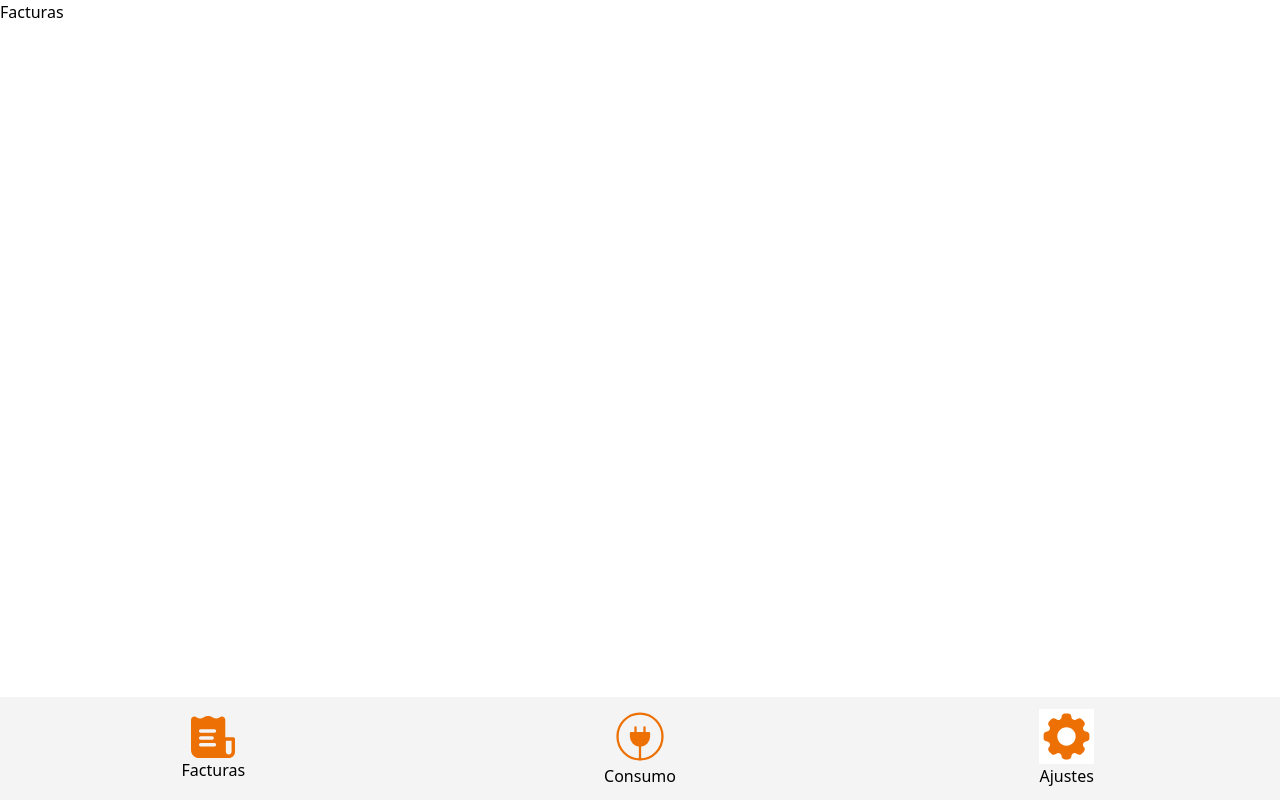
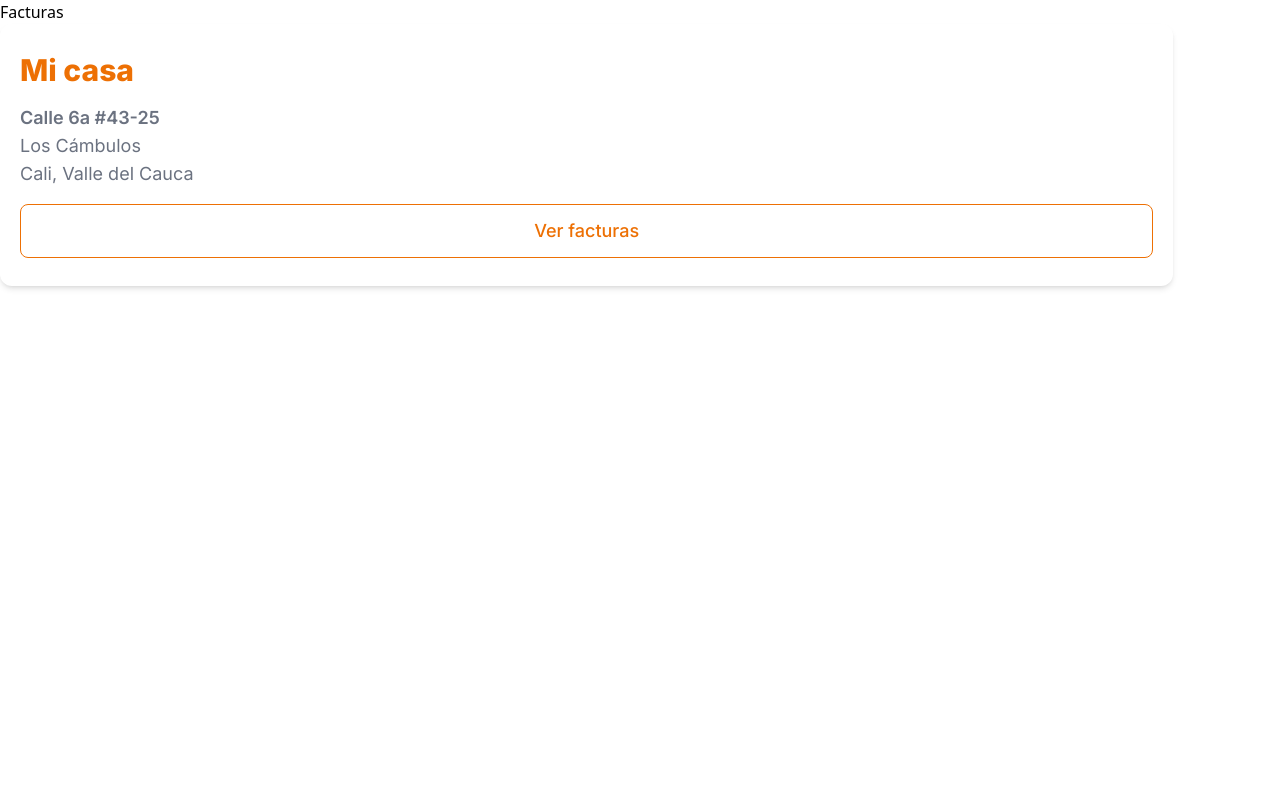
Before and after one commit to ASunart/enerbit-app, a React (Vite) app: page /facturas in a window 1280 px wide. Built offline with nearby package versions, Linux system fonts and the light colour scheme.

Commit message:
Made cards for selecting place

```diff
--- a/src/Pages/FacturasPage.jsx
+++ b/src/Pages/FacturasPage.jsx
@@ -1,18 +1,10 @@
-import { navOptions } from "../const/navOptions"
+import { Card } from "../components/Card";
 
 export function FacturasPage() {
     return (
         <>
             <h1>Facturas</h1>
-            <nav className="absolute bottom-0 w-full py-3 bg-[#f4f4f4]">
-                <ul className="grid grid-cols-3 place-items-center justify-center">
-                    {
-                        navOptions.map(({ label, image }) => {
-                            return <li key={label} className="flex flex-col items-center"><img src={image} alt={label} className="w-1/2 stroke-gray-600"/> {label}</li>
-                        })
-                    }
-                </ul>
-            </nav>
+            <Card/>
         </>
     )
 }
--- /dev/null
+++ b/src/components/Card.jsx
@@ -0,0 +1,18 @@
+import { SecondaryButton } from "./SecondaryButton";
+
+export function Card() {
+    const regularText = "font-inter font-regular text-gray-500 text-lg"
+    return (
+        <article className="flex flex-col gap-4 px-5 py-7 shadow-md w-11/12 rounded-xl">
+            <span>
+                <h2 className="font-inter font-extrabold text-orange text-3xl">Mi casa</h2>
+            </span>
+            <span>
+                <h3 className="font-inter font-semibold text-gray-500 text-lg">Calle 6a #43-25</h3>
+                <h4 className={regularText}>Los Cámbulos</h4>
+                <h5 className={regularText}>Cali, Valle del Cauca</h5>
+            </span>
+            <SecondaryButton label='Ver facturas' />
+        </article>
+    )
+}
--- /dev/null
+++ b/src/components/NavBar.jsx
@@ -0,0 +1,15 @@
+import { navOptions } from "../const/navOptions"
+
+export function NavBar() {
+    return (
+        <nav className="absolute bottom-0 w-full py-3 bg-[#f4f4f4]">
+            <ul className="grid grid-cols-3 place-items-center justify-center">
+                {
+                    navOptions.map(({ label, image }) => {
+                        return <li key={label} className="flex flex-col items-center"><img src={image} alt={label} className="w-1/2 stroke-gray-600" /> {label}</li>
+                    })
+                }
+            </ul>
+        </nav>
+    )
+}
```
